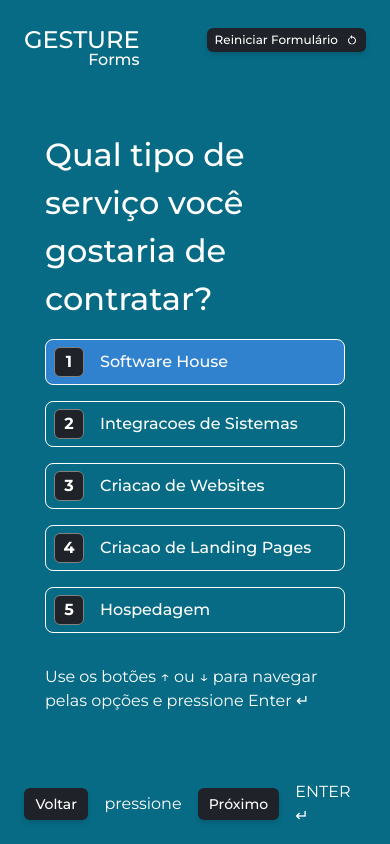
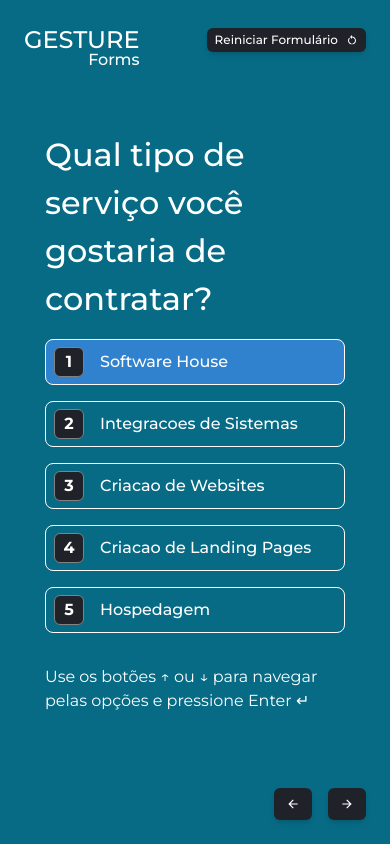
Before and after one commit to antoniofrmagalhaes/gesture-forms, a Next.js app: page / in a window 390 px wide. Both pictures are taken after a click on the button "OK". Built offline with nearby package versions, Linux system fonts and the light colour scheme.

Commit message:
ajustando responsividade dos botoes next e prev do formulario

```diff
--- a/src/app/components/forms/FormNavigator.tsx
+++ b/src/app/components/forms/FormNavigator.tsx
@@ -1,12 +1,25 @@
-import { Button, HStack, Text } from "@chakra-ui/react";
+import { Button, HStack, Icon, useBreakpointValue } from "@chakra-ui/react";
 import { useQuestions } from "@/app/contexts/QuestionsContext";
+import { RiArrowLeftLine, RiArrowRightLine } from "react-icons/ri";
 
 export default function FormNavigator() {
   const { state, dispatch } = useQuestions();
   const { questionIndex, questions } = state;
 
+  const buttonVariant = useBreakpointValue(
+    {
+      base: "icon",
+      md: "text",
+    },
+    {
+      fallback: "text",
+    }
+  );
+
   const handleNext = () => {
-    const input = document.querySelector("input[name='answer']") as HTMLInputElement;
+    const input = document.querySelector(
+      "input[name='answer']"
+    ) as HTMLInputElement;
     if (input) {
       dispatch({
         type: "SUBMIT_ANSWER",
@@ -24,65 +37,49 @@ export default function FormNavigator() {
     dispatch({ type: "SET_VIEW", payload: { index: 1 } });
   };
 
+  const commonButtonProps = {
+    size: "sm",
+    color: "white",
+    backgroundColor: "gray.800",
+    boxShadow: "md",
+    _hover: {
+      backgroundColor: "gray.800",
+    },
+    _active: {
+      backgroundColor: "gray.800",
+      boxShadow: "none",
+    },
+  };
+
   return (
     <HStack spacing={4}>
       {questionIndex > 0 && (
         <Button
-          size="sm"
+          {...commonButtonProps}
           onClick={() => dispatch({ type: "GO_BACK" })}
-          color="white"
-          backgroundColor="gray.800"
-          fontWeight={500}
-          boxShadow="md"
-          _hover={{
-            backgroundColor: "gray.800",
-          }}
-          _active={{
-            backgroundColor: "gray.800",
-            boxShadow: "none",
-          }}
+          {...(buttonVariant === "icon"
+            ? { "aria-label": "Voltar" }
+            : { fontWeight: 500 })}
         >
-          Voltar
+          {buttonVariant === "icon" ? <Icon as={RiArrowLeftLine} /> : "Voltar"}
         </Button>
       )}
       {questionIndex < questions.length - 1 ? (
-        <>
-          <Text>pressione</Text>
-          <Button
-            size="sm"
-            onClick={handleNext}
-            color="white"
-            backgroundColor="gray.800"
-            fontWeight={500}
-            boxShadow="md"
-            _hover={{
-              backgroundColor: "gray.800",
-            }}
-            _active={{
-              backgroundColor: "gray.800",
-              boxShadow: "none",
-            }}
-          >
-            Próximo
-          </Button>
-          <Text>ENTER ↵</Text>
-        </>
+        <Button
+          {...commonButtonProps}
+          onClick={handleNext}
+          {...(buttonVariant === "icon"
+            ? { "aria-label": "Próximo" }
+            : { fontWeight: 500 })}
+        >
+          {buttonVariant === "icon" ? (
+            <Icon as={RiArrowRightLine} />
+          ) : (
+            "Próximo"
+          )}
+        </Button>
       ) : (
-        <Button
-          size="sm"
-          onClick={handleSubmit}
-          color="white"
-          backgroundColor="gray.800"
-          fontWeight={500}
-          boxShadow="md"
-          _hover={{
-            backgroundColor: "gray.800",
-          }}
-          _active={{
-            backgroundColor: "gray.800",
-            boxShadow: "none",
-          }}
-        >
+        <Button {...commonButtonProps} onClick={handleSubmit} fontWeight={500}>
           Enviar
         </Button>
       )}
--- a/src/app/providers/chakra-ui/theme.js
+++ b/src/app/providers/chakra-ui/theme.js
@@ -88,13 +88,13 @@ const theme = extendTheme({
     },
   },
   breakpoints: {
-    xs: "320px",
-    sm: "450px",
-    md: "700px",
-    lg: "1024px",
-    xl: "1280px",
-    xxl: "1440px",
-    xxxl: "1920px",
+    xs: "20em", // 320px
+    sm: "28.125em", // 450px
+    md: "43.75em", // 700px
+    lg: "64em", // 1024px
+    xl: "80em", // 1280px
+    xxl: "90em", // 1440px
+    xxxl: "120em", // 1920px
   },
 });
 
```
